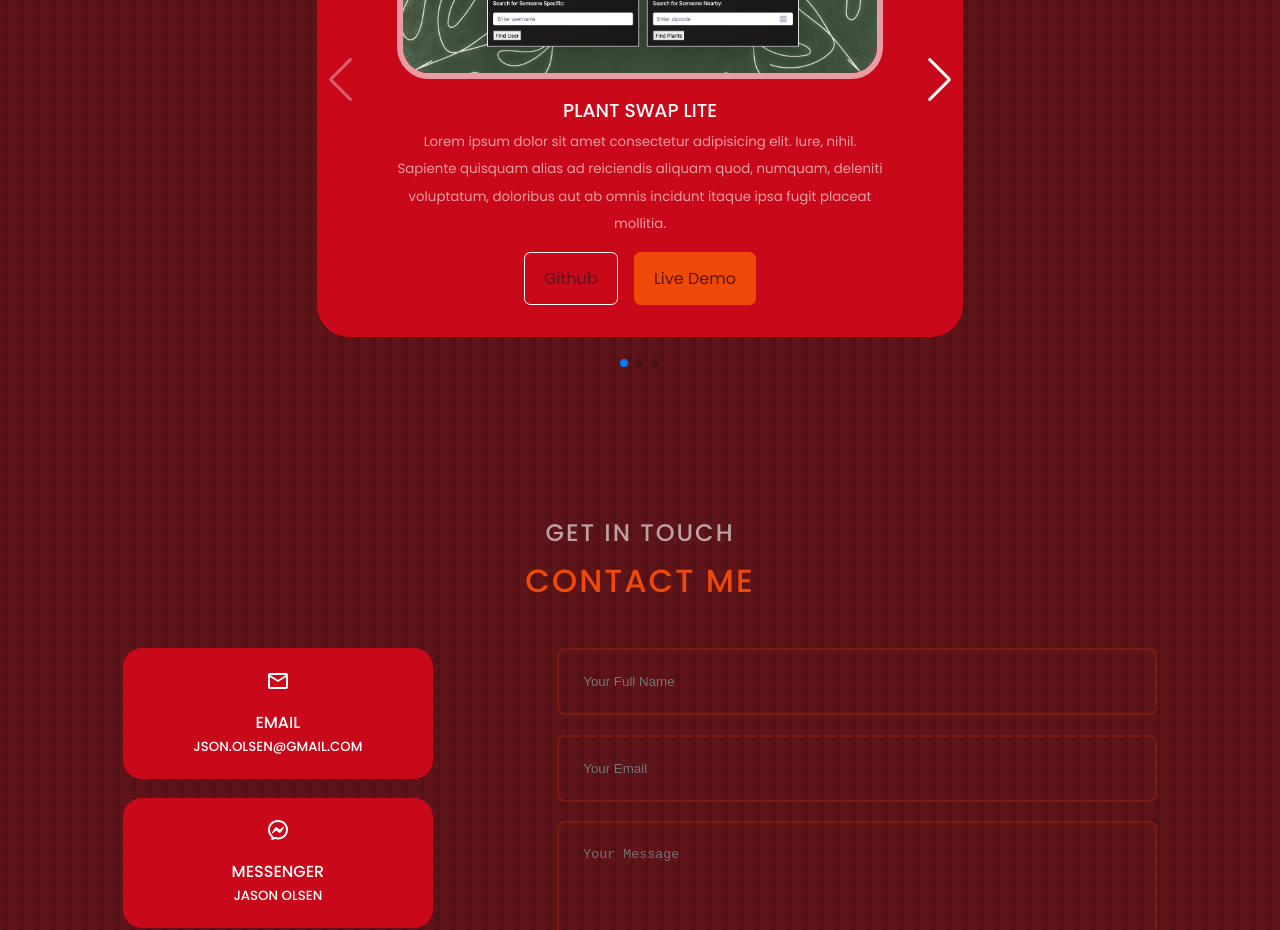
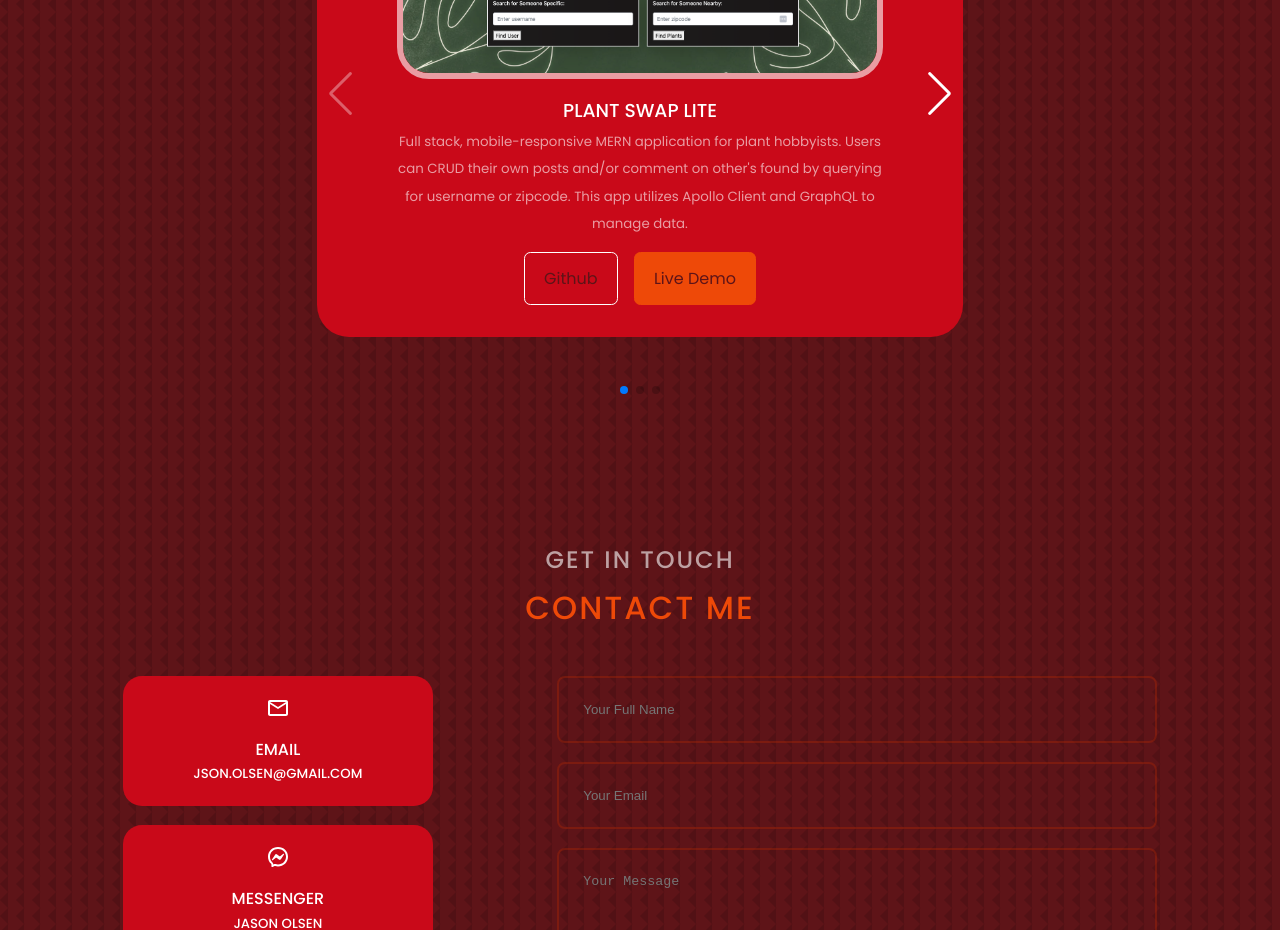
Before and after one commit to jaolsen7/json-portfolio, a React (Create React App) app: page / in a window 1280 px wide. Shown: the part 3140-4070 px from the top of the page. Built offline with nearby package versions, Linux system fonts and the light colour scheme.

Commit message:
portfolio content

```diff
--- a/src/components/Portfolio/Portfolio.js
+++ b/src/components/Portfolio/Portfolio.js
@@ -14,6 +14,7 @@ const data = [
     id: 1,
     image: IMG1,
     title: "Plant Swap Lite",
+    description: "Full stack, mobile-responsive MERN application for plant hobbyists. Users can CRUD their own posts and/or comment on other's found by querying for username or zipcode. This app utilizes Apollo Client and GraphQL to manage data.",
     github: "https://github.com/jaolsen7/plant-swap",
     demo: "https://stark-brushlands-04635.herokuapp.com/"
   },
@@ -21,6 +22,7 @@ const data = [
     id: 2,
     image: IMG2,
     title: "A. Rodriguez Portfolio",
+    description: "React front-end only and mobile-responsive application for my roommate's professional portfolio. The goal was to have a simple, yet aesthetically pleasing page using plain CSS. This was a template for my personal portfolio, which replaces CSS with SCSS to demonstrate what I learned at my internship.",
     github: "https://github.com/jaolsen7/arod-portfolio",
     demo: "https://www.yahoo.com"
   },
@@ -28,6 +30,7 @@ const data = [
     id: 3,
     image: IMG3,
     title: "Text Me Later",
+    description: "An installable, single-page application that meets PWA criteria. Thus, users can type code offline!",
     github: "https://github.com/jaolsen7/text-me-later",
     demo: "https://tranquil-garden-33513.herokuapp.com/"
   }
@@ -47,7 +50,7 @@ const Portfolio = () => {
         modules={[Pagination, Navigation]}
         className="portfolio">
         {
-          data.map(({id, image, title, github, demo}) => {
+          data.map(({id, image, title, description, github, demo}) => {
             return (
               <SwiperSlide key={id} className="mySwiper portfolio__item">
                 <div className="portfolio__item__image">
@@ -55,7 +58,7 @@ const Portfolio = () => {
                 </div>
                 <h3>{title}</h3>
                 <div className="portfolio__item__description">
-                <small>Lorem ipsum dolor sit amet consectetur adipisicing elit. Iure, nihil. Sapiente quisquam alias ad reiciendis aliquam quod, numquam, deleniti voluptatum, doloribus aut ab omnis incidunt itaque ipsa fugit placeat mollitia.</small>
+                <small>{description}</small>
                 </div>
                 <div className="portfolio__item__cta">
                   <a href={github} className="btn" target="_blank" rel="noreferrer">Github</a>
```
Also changed, not shown: 2 other files (tests, documents, lock files or other folders).
